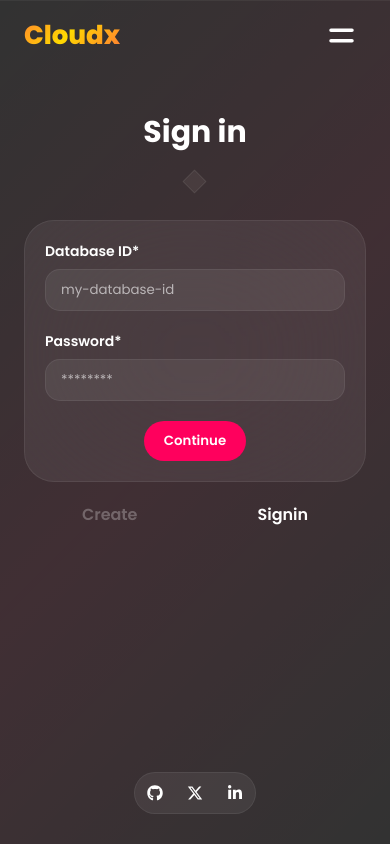
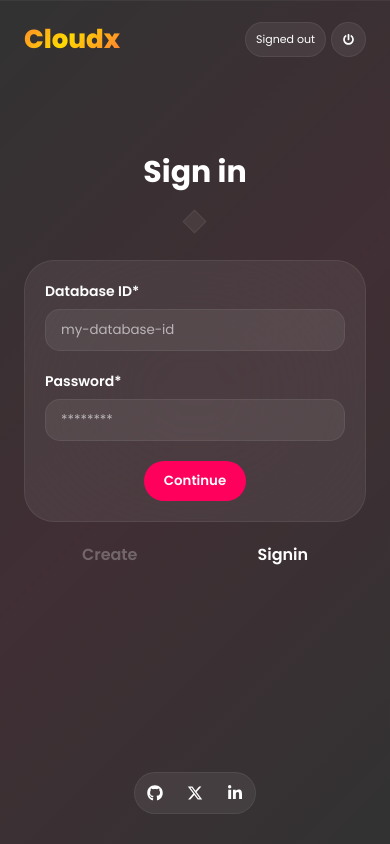
Before and after one commit to bytegen-dev/cloud-uploads, a Next.js app: page / in a window 390 px wide. Built offline with nearby package versions, Linux system fonts and the light colour scheme; no server answers.

Commit message:
adding-auth

```diff
--- a/src/components/FileUpload.jsx
+++ b/src/components/FileUpload.jsx
@@ -1,9 +1,9 @@
 // components/FileUpload.js
-import React, { useCallback, useState } from 'react';
+import React, { useCallback, useEffect, useState } from 'react';
 import { useDropzone } from 'react-dropzone';
 import axios from 'axios';
 import { db } from '../config/firebaseConfig';
-import { collection, addDoc } from 'firebase/firestore';
+import { collection, addDoc, getDocs } from 'firebase/firestore';
 import ImageElement from './ImageElement';
 import { FaCheck, FaTrashAlt } from 'react-icons/fa';
 import { HiX } from 'react-icons/hi';
@@ -142,15 +142,77 @@
 
   const invalidImages = selectedImages?.filter(img => img.isInvalid || !img.preview)
 
+  const [adding, setAdding] = useState(false)
+  const [fetchingImages, setFetchingImages] = useState(false)
+
+  const fetchImages = async () =>{
+    try{
+      setFetchingImages(true)
+      const querySnapshot = await getDocs(collection(db, currentDb.id));
+      const images = [];
+      querySnapshot.forEach((doc) => {
+        images.push({ id: doc.id, ...doc.data() });
+      });
+      setUploadedImages(images)
+      setFetchingImages(false)
+    } catch(error){
+      setFetchingImages(false)
+      console.error(error)
+    }
+  }
+
+  useEffect(()=>{
+    if(!adding){
+      fetchImages()
+    }
+  }, [adding])
+
   return (
     <>
+      <h1>{adding ? `${uploadedImages?.length ? "Add" : "Upload"} Images` : "My Images"} {(!adding && uploadedImages?.length > 0) && <small style={{
+        color: "#fff6",
+        fontWeight: "300",
+        fontSize: "15px",
+        marginLeft: "10px",
+        marginTop: "10px",
+      }}><i>{uploadedImages?.length}</i></small>} </h1>
       {cloudName && <>
-        {selectedImages.length <= 0 && <div {...getRootProps()} className={`dropzone ${isDragActive ? 'active' : ''}`}>
-          <input style={{
-              display: "none",
-          }} {...getInputProps()} />
-          <p>Drag 'n' drop some files here, or click to select files</p>
-        </div>}
+        {selectedImages.length <= 0 && <>
+          {adding && <div {...getRootProps()} className={`dropzone ${isDragActive ? 'active' : ''}`}>
+            <input style={{
+                display: "none",
+            }} {...getInputProps()} />
+            <p>Drag 'n' drop some files here, or click to select files</p>
+          </div>}
+          {(!adding) && <>
+            {uploadedImages?.length > 0 ? <div className={`dropzone ${isDragActive ? 'active' : ''} images-container`}>
+              {uploadedImages?.map((image, index) => {
+                const key = `${index}`
+                const newImage = {
+                  preview: image?.url,
+                  name: image?.name,
+                  secureUrl: image?.secureUrl,
+                }
+                return (
+                <ImageElement showBigImage={showBigImage} index={index} key={key || index} image={newImage} onRemove={()=>{}} />
+              )})}
+            </div> : <div className="dropzone">
+              You haven't added any Images
+            </div> }
+          </>}
+          <div className="actions-holder">
+            <div className={`action ${!adding ? "active" : ""}`} onClick={()=>{
+              setAdding(false)
+            }}>
+              View Uploads
+            </div>
+            <div className={`action ${adding ? "active" : ""}`} onClick={()=>{
+              setAdding(true)
+            }}>
+              Add Images
+            </div>
+          </div>
+        </>}
         {selectedImages.length > 0 && <>
           <div className="clear-holder">
               {invalidImages?.length > 0 && <button className="clear-btn invalid" onClick={()=>{
@@ -201,6 +263,10 @@
               ))}
           </div>}
         </>}
+        {fetchingImages && <div className="loader">
+          <div className="spinner"></div>
+          Fetching Images...
+        </div>}
         {isUploading && <div className="loader">
           Uploading Files...
           <div className="spinner"></div>
--- a/src/pages/index.tsx
+++ b/src/pages/index.tsx
@@ -5,7 +5,7 @@
 import Menu from "../components/Menu"
 import BigImage from "../components/BigImage"
 import Notification from "../components/Notification"
-import { FaBars, FaGithub, FaLinkedinIn } from "react-icons/fa";
+import { FaBars, FaGithub, FaLinkedinIn, FaPowerOff } from "react-icons/fa";
 import { FaXTwitter } from "react-icons/fa6";
 import { useState } from "react";
 import { HiMenuAlt4, HiX } from "react-icons/hi";
@@ -158,7 +158,6 @@
       <Head>
         <title>Cloudx ~ SpacelabZ Gadgets</title>
       </Head>
-      {/* <Notification notifications={notifications} setNotifications={setNotifications} /> */}
       {showingBigImage && <BigImage removeImage={removeImage} image={bigImageDetails} closeBigImage={
         ()=>{
           setShowingBigImage(false)
@@ -183,11 +182,23 @@
             Cloudx
           </div>
           <div className="heading right">
-            {currentDb?.id && <div className="current-bucket">{currentDb.name}</div>}
+            {currentDb?.id ? <div className="current-bucket">{currentDb.name}</div> : <div className="current-bucket" style={{
+              pointerEvents: "none"
+            }}>Signed out</div>}
             <div className="hamburger" onClick={()=>{
-              setShowMenu(!showMenu)
+              const confirm = window.confirm(`Are you sure you want to Sign out of ${currentDb.name}?`)
+              if(confirm){
+                setIsLoading(true)
+                setTimeout(()=>{
+                  setCurrentDb({
+                    name: "",
+                    id: ""
+                  })
+                  setIsLoading(false)
+                }, 1500)
+              }
             }}>
-               {showMenu ? <HiX size={30} /> : <HiMenuAlt4 size={35} />}
+              <FaPowerOff />
             </div>
           </div>
         </div>
@@ -267,7 +278,6 @@
           </div>}
         </div> :
         <div className={`upload-holder ${isUploading ? "uploading" : ""}`}>
-          <h1>Upload Images</h1>
           <FileUpload isUploading={isUploading} setIsUploading={setIsUploading} currentDb={currentDb} selectedImages={selectedImages} setSelectedImages={setSelectedImages} showBigImage={showBigImage} />
         </div>}
       </main>
--- a/src/styles/index.scss
+++ b/src/styles/index.scss
@@ -263,22 +263,26 @@
     justify-content: space-between;
     align-items: center;
     color: $whiteColor;
-    padding: 10px 24px;
+    padding: 20px 24px;
 
     .hamburger{
-        width: 50px;
-        height: 50px;
+        width: 40px;
+        height: 40px;
+        background-color: #fff1;
+        border: 1px solid #fff1;
         display: flex;
         justify-content: center;
         align-items: center;
         border-radius: 1000px;
         cursor: pointer;
+        font-size: 14px;
     }
 
     .right{
         display: flex;
         align-items: center;
         gap: 10px;
+        font-size: 13px;
 
         .current-bucket{
             background-color: #fff1;
@@ -290,7 +294,6 @@
             border: 1px solid #fff1;
             border-radius: 1000px;
             font-size: 14px;
-            opacity: 0.5;
             transition: all 0.3s ease;
             z-index: 20;
             position: relative;
@@ -307,7 +310,6 @@
             }
 
             &:hover{
-                transform: scale(1.1);
                 opacity: 1;
                 cursor: pointer;
 
@@ -317,8 +319,39 @@
                 }
             }
 
-            @media screen and (max-width: 700px) {
-                font-size: 12px;
+        }
+
+        @media screen and (max-width: 600px) {
+            font-size: 14px;
+            gap: 7px;
+
+            .hamburger{
+                width: 35px;
+                height: 35px;
+                font-size: 11px;
+            }
+
+            .current-bucket{
+                height: 35px;
+                font-size: 13px;
+                padding: 0 15px;
+            }
+        }
+
+        @media screen and (max-width: 400px) {
+            font-size: 12px;
+            gap: 5px;
+
+            .hamburger{
+                width: 35px;
+                height: 35px;
+                font-size: 11px;
+            }
+
+            .current-bucket{
+                height: 35px;
+                font-size: 11px;
+                padding: 0 10px;
             }
         }
     }
@@ -384,8 +417,8 @@
 
 .upload-holder{
     position: fixed;
-    height: calc(100% - 200px);
-    bottom: 90px;
+    height: calc(100% - 250px);
+    bottom: 100px;
     max-width: calc(100% - 48px);
     padding: 0;
     max-height: 1000px;
@@ -941,6 +974,12 @@
     background-color: rgba($blackColor, 0.4);
     z-index: 11999;
     // backdrop-filter: blur(2px);
+
+    @media screen and (max-width: 700px) {
+        background-color: rgba($darkColor, 0.2);
+        backdrop-filter: blur(30px);
+        display: none;
+    }
 }
 
 .popup-menu{
@@ -957,6 +996,12 @@
     backdrop-filter: blur(30px);
     transition: all 0.2s ease;
     animation: show-popup 0.3s ease forwards;
+
+    @media screen and (max-width: 700px) {
+        top: calc(100% - 150px) !important;
+        width: 30vw;
+        display: none;
+    }
 
     @keyframes show-popup {
         0%{
```
